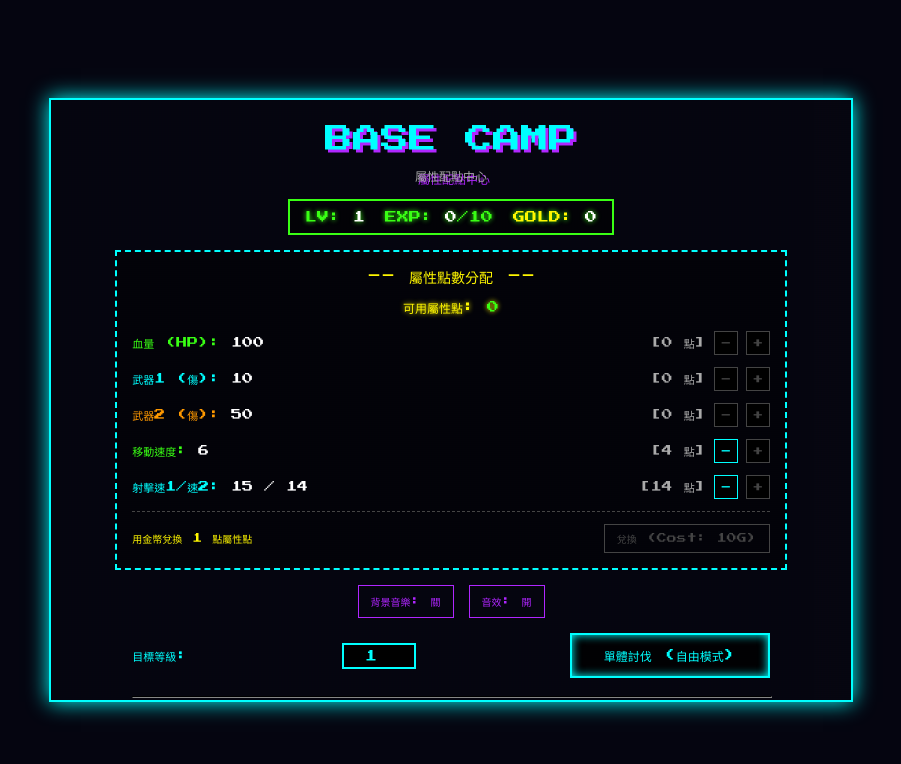
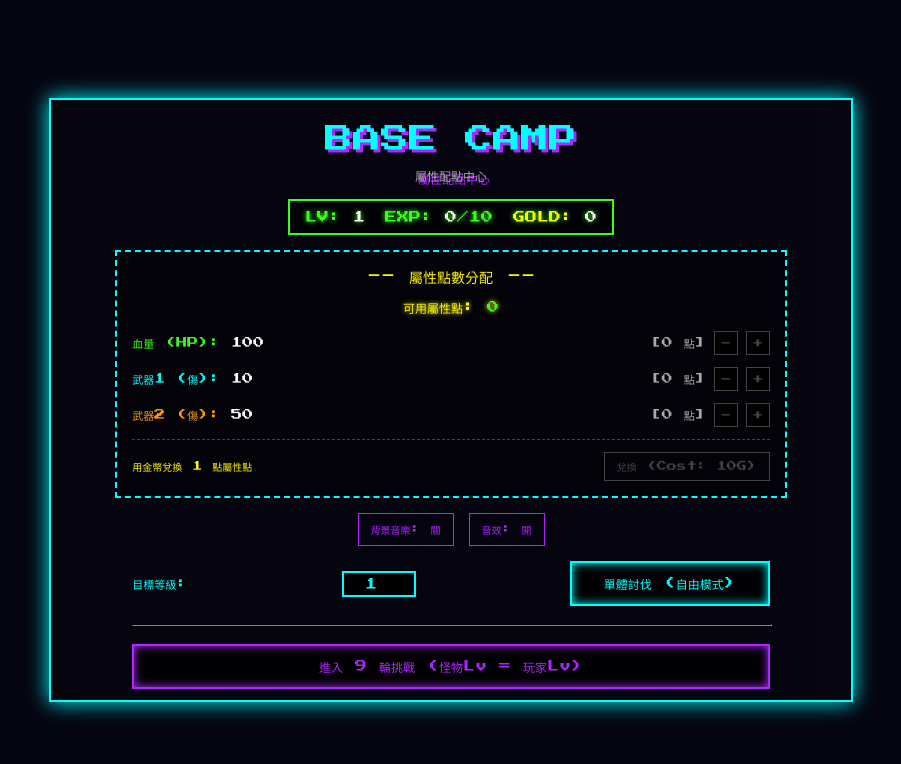
Before and after one commit to daniel06266260-ctrl/fourarithmetioperationsshootinggame, a plain HTML site: page index.html in a window 1280 px wide. Shown: the whole page, without its empty margins (189-1090 px from the left). Drawn offline with Linux system fonts and the light colour scheme.

Commit message:
Update index.html

```diff
--- a/index.html
+++ b/index.html
@@ -244,32 +244,6 @@
                 </div>
             </div>
 
-            <!-- 移動速度 -->
-            <div class="upgrade-row">
-                <div>
-                    <span style="color:var(--neon-green);">移動速度: </span>
-                    <span id="ms-val">6</span>
-                </div>
-                <div class="stat-controls">
-                    <span style="color:#aaa;">[<span id="ms-pts">4</span> 點]</span>
-                    <button class="btn-adjust" id="btn-dec-ms">-</button>
-                    <button class="btn-adjust" id="btn-inc-ms">+</button>
-                </div>
-            </div>
-
-            <!-- 射擊速度 (子彈速度) -->
-            <div class="upgrade-row">
-                <div>
-                    <span style="color:var(--neon-blue);">射擊速1/速2: </span>
-                    <span id="ss-val">15 / 14</span>
-                </div>
-                <div class="stat-controls">
-                    <span style="color:#aaa;">[<span id="ss-pts">14</span> 點]</span>
-                    <button class="btn-adjust" id="btn-dec-ss">-</button>
-                    <button class="btn-adjust" id="btn-inc-ss">+</button>
-                </div>
-            </div>
-
             <!-- 金幣兌換點數 -->
             <div class="gold-exchange-box">
                 <span style="font-size:10px; color:var(--neon-yellow);">用金幣兌換 1 點屬性點</span>
@@ -439,19 +413,19 @@
         stats: {
             hp: 0,  // 分配在血量的點數
             w1: 0,  // 分配在武器1傷害的點數
-            w2: 0,  // 分配在武器2傷害的點數
-            ms: 4,  // 初始給 4 點，移動速度 = 2 + 4 = 6
-            ss: 14  // 初始給 14 點，速1 = 14 + 1 = 15, 速2 = 14
+            w2: 0   // 分配在武器2傷害的點數
         }
     };
 
-    // 計算配點後的新屬性公式
+    // 計算配點後的新屬性公式 (移除移動速度、射擊速度配點)
     const getPlayerMaxHP = () => 100 + (rpgData.stats.hp * 2);
     const getW1Dmg = () => 10 + rpgData.stats.w1;
     const getW2Dmg = () => 50 + (rpgData.stats.w2 * 5);
-    const getPlayerSpeed = () => 2 + rpgData.stats.ms;
-    const getBulletSpeed1 = () => rpgData.stats.ss + 1;
-    const getBulletSpeed2 = () => rpgData.stats.ss;
+
+    // 固定速度數值，讓操作感最為精準流暢
+    const getPlayerSpeed = () => 6;
+    const getBulletSpeed1 = () => 15;
+    const getBulletSpeed2 = () => 8;
 
     const config = {
         weapons: [
@@ -535,25 +509,15 @@
         document.getElementById('w2-dmg-val').innerText = getW2Dmg();
         document.getElementById('w2-pts').innerText = rpgData.stats.w2;
 
-        document.getElementById('ms-val').innerText = getPlayerSpeed();
-        document.getElementById('ms-pts').innerText = rpgData.stats.ms;
-
-        document.getElementById('ss-val').innerText = `${getBulletSpeed1()} / ${getBulletSpeed2()}`;
-        document.getElementById('ss-pts').innerText = rpgData.stats.ss;
-
         // 配點調整按鈕啟用狀態
         const hasPoints = rpgData.statPoints > 0;
         document.getElementById('btn-inc-hp').disabled = !hasPoints;
         document.getElementById('btn-inc-w1').disabled = !hasPoints;
         document.getElementById('btn-inc-w2').disabled = !hasPoints;
-        document.getElementById('btn-inc-ms').disabled = !hasPoints;
-        document.getElementById('btn-inc-ss').disabled = !hasPoints;
 
         document.getElementById('btn-dec-hp').disabled = (rpgData.stats.hp <= 0);
         document.getElementById('btn-dec-w1').disabled = (rpgData.stats.w1 <= 0);
         document.getElementById('btn-dec-w2').disabled = (rpgData.stats.w2 <= 0);
-        document.getElementById('btn-dec-ms').disabled = (rpgData.stats.ms <= 0);
-        document.getElementById('btn-dec-ss').disabled = (rpgData.stats.ss <= 0);
 
         // 兌換點數按鈕
         document.getElementById('btn-buy-pt').disabled = (rpgData.gold < 10);
@@ -577,10 +541,6 @@
     document.getElementById('btn-dec-w1').onclick = () => modifyStat('w1', -1);
     document.getElementById('btn-inc-w2').onclick = () => modifyStat('w2', 1);
     document.getElementById('btn-dec-w2').onclick = () => modifyStat('w2', -1);
-    document.getElementById('btn-inc-ms').onclick = () => modifyStat('ms', 1);
-    document.getElementById('btn-dec-ms').onclick = () => modifyStat('ms', -1);
-    document.getElementById('btn-inc-ss').onclick = () => modifyStat('ss', 1);
-    document.getElementById('btn-dec-ss').onclick = () => modifyStat('ss', -1);
 
     // 金幣兌換 1 點屬性點 (10G)
     document.getElementById('btn-buy-pt').onclick = () => {
@@ -644,17 +604,17 @@
 
         let n = state.currentEnemyLvl;
         if (state.isBoss) {
-            // Boss 數值公式
+            // Boss 數值公式 (固定速度數值，移除動態速度縮放)
             state.enemyMaxHP = 450 + 50 * n;
             state.enemyParams.dmg = 10 + 10 * n;
-            state.enemyParams.speed = 2 * n;
+            state.enemyParams.speed = 3; // 固定 Boss 移動速度
             document.getElementById('enemy-name').innerText = `[BOSS] 核心體 Lv.${n}`;
             document.getElementById('enemy-name').style.color = 'var(--neon-purple)';
         } else {
-            // 小怪數值公式
+            // 小怪數值公式 (固定速度數值，移除動態速度縮放)
             state.enemyMaxHP = 80 + 20 * n;
             state.enemyParams.dmg = 5 + 5 * n;
-            state.enemyParams.speed = n;
+            state.enemyParams.speed = 1.5; // 固定小怪移動速度
             document.getElementById('enemy-name').innerText = `病毒實體 Lv.${n}`;
             document.getElementById('enemy-name').style.color = '#ff3366';
         }
@@ -804,32 +764,30 @@
         if (!state.isPlaying) return requestAnimationFrame(gameLoop);
         const now = Date.now();
 
-        // 1. 玩家移動 (套用新的速度屬性公式)
+        // 1. 玩家移動 (套用固定的速度數值 6)
         let playerSpeed = getPlayerSpeed();
         if (state.keys.left) state.player.x -= playerSpeed;
         if (state.keys.right) state.player.x += playerSpeed;
         state.player.x = Math.max(20, Math.min(canvas.width - 20, state.player.x));
 
-        // 2. 敵人移動 (平滑隨機移動)
+        // 2. 敵人移動 (平滑隨機移動 - 使用固定移動權重)
         if (state.enemyHP > 0) {
             if (Math.abs(state.enemy.x - state.enemy.targetX) < 10 && Math.abs(state.enemy.y - state.enemy.targetY) < 10) {
                 state.enemy.targetX = Math.random() * (canvas.width - 100) + 50;
                 state.enemy.targetY = Math.random() * 150 + 50;
             }
-            let moveFactor = 0.01 + (state.enemyParams.speed * 0.005);
-            if (moveFactor > 0.1) moveFactor = 0.1;
+            let moveFactor = state.isBoss ? 0.03 : 0.02; // 固定怪物的隨機移動靈敏度
             state.enemy.x += (state.enemy.targetX - state.enemy.x) * moveFactor;
             state.enemy.y += (state.enemy.targetY - state.enemy.y) * moveFactor;
         }
 
-        // 3. 敵人開火
-        let shootInterval = Math.max(500, 1500 - (state.enemyParams.speed * 50));
-        if (now - state.enemy.lastShoot > shootInterval && state.enemyHP > 0) {
-            let dySpeed = 4 + (state.enemyParams.speed * 0.2);
+        // 3. 敵人開火 (每秒發射 1 發子彈)
+        if (now - state.enemy.lastShoot > 1000 && state.enemyHP > 0) {
+            let dySpeed = 5; // 固定怪物普通子彈下墜速度
             state.bullets.push({ x: state.enemy.x, y: state.enemy.y + 20, w: 6, h: 20, dy: dySpeed, dmg: state.enemyParams.dmg, isEnemy: true, color: '#ff0055' });
             state.enemy.lastShoot = now;
         }
-        // Boss 的超級原子大彈幕
+        // Boss 的超級原子大彈幕 (每10秒一顆)
         if (state.isBoss && now - state.enemy.lastBomb > 10000 && state.enemyHP > 0) {
             state.bullets.push({ x: state.enemy.x, y: state.enemy.y + 30, w: 24, h: 24, dy: 3, dmg: state.enemyParams.dmg * 5, isEnemy: true, color: 'var(--neon-orange)' });
             state.enemy.lastBomb = now;
@@ -848,7 +806,7 @@
                     state.playerHP -= b.dmg;
                     showFloatingDamage(`-${b.dmg}`, state.player.x, state.player.y, 'dmg-player');
                     state.bullets.splice(i, 1);
-                    playExplosionSound(); // 玩家被子彈打中播放爆炸/受傷音效
+                    playExplosionSound(); // 玩家被子彈打中播放受傷音效
                     appContainer.classList.add('shake');
                     setTimeout(()=> appContainer.classList.remove('shake'), 200);
                     updateGameUI();
@@ -861,7 +819,7 @@
                     showFloatingDamage(`-${b.dmg}`, state.enemy.x, state.enemy.y, 'dmg-enemy');
                     createExplosion(b.x, b.y, 'var(--neon-blue)', 5);
                     state.bullets.splice(i, 1);
-                    playExplosionSound(); // 擊中怪物時播放小型爆炸音效
+                    playExplosionSound(); // 擊中怪物時播放爆炸音效
                     updateGameUI();
                     if (state.enemyHP <= 0) { handleEnemyDefeat(); break; }
                 }
```
